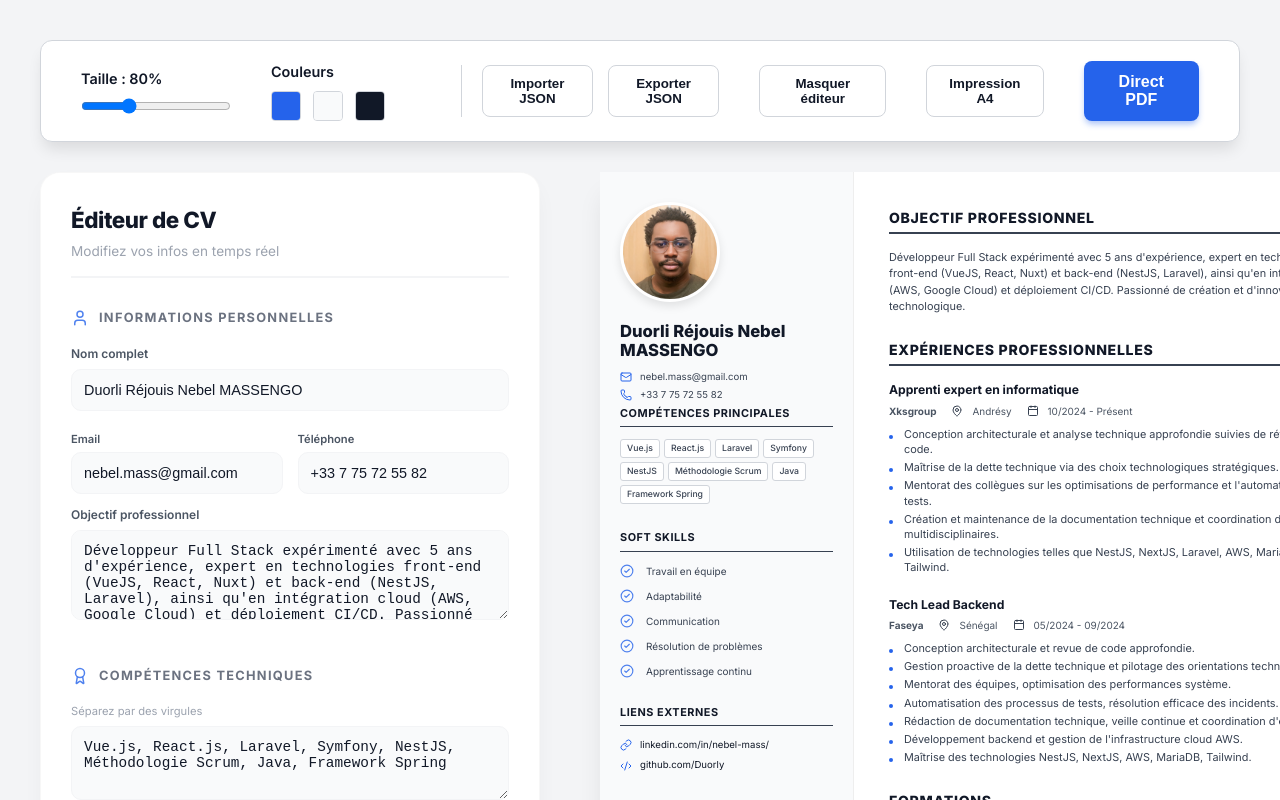
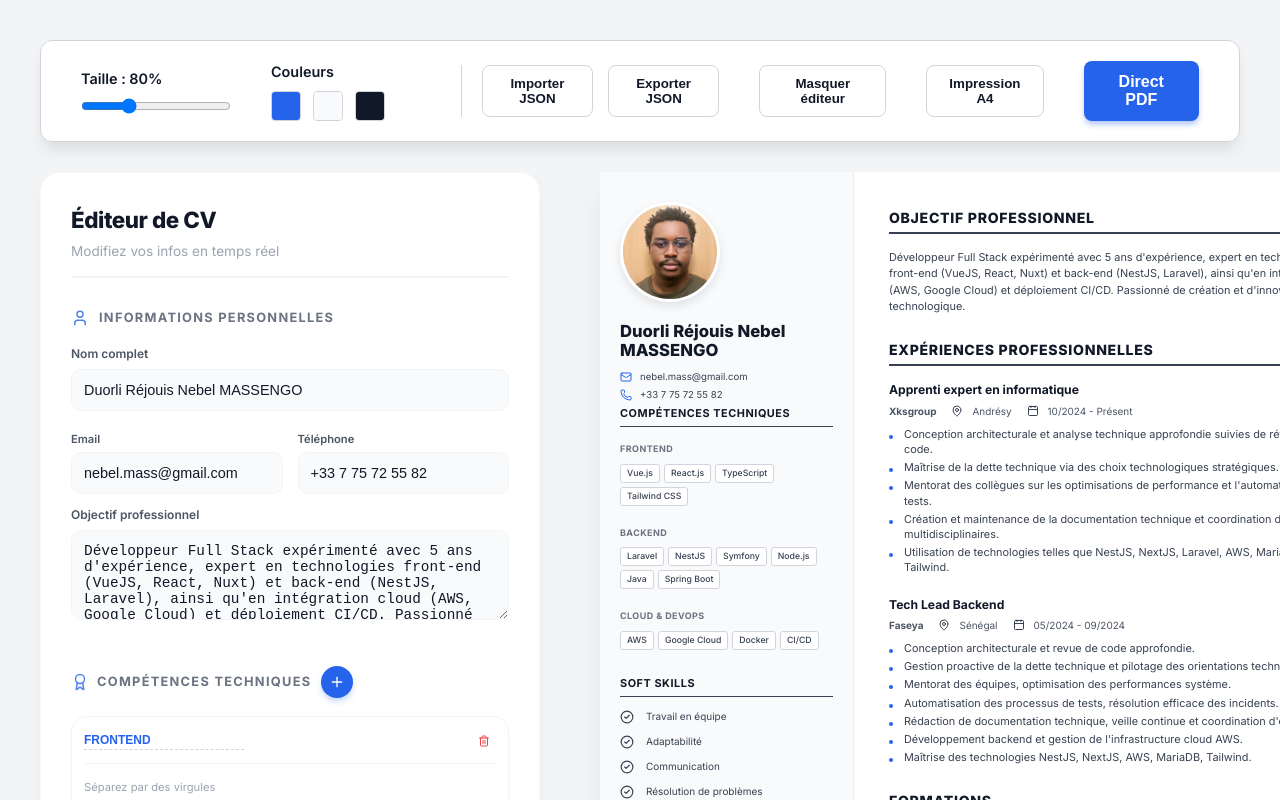
Before and after one commit to Duorly/CV_BUILDER, a React (Vite) app: page / in a window 1280 px wide. Shown: the top 800 px of the page. Built offline with nearby package versions, Linux system fonts and the light colour scheme.

Commit message:
feat: implement categorized skill management with dynamic CRUD operations in editor and resume view

```diff
--- a/src/App.css
+++ b/src/App.css
@@ -635,9 +635,46 @@ h1 {
   color: var(--text-medium);
 }
 
-.soft-skills-list li .icon-inline {
+.sidebar-sub-title {
+  font-size: calc(0.7rem * var(--font-scale));
+  text-transform: uppercase;
+  color: var(--text-light);
+  font-weight: 700;
+  letter-spacing: 0.05em;
+  margin-bottom: 8px;
+  margin-top: 15px;
+}
+
+.skills-category-group {
+  margin-bottom: 20px;
+}
+
+/* Editor additions */
+.mini-box {
+  padding: 12px !important;
+  margin-bottom: 12px !important;
+}
+
+.item-label-input {
+  background: transparent;
+  border: none;
+  border-bottom: 1px dashed #d1d5db;
+  font-size: 0.75rem;
+  font-weight: 700;
   color: var(--primary-color);
-  opacity: 0.8;
+  text-transform: uppercase;
+  padding: 2px 0;
+  width: auto;
+  outline: none;
+}
+
+.item-label-input:focus {
+  border-bottom-color: var(--primary-color);
+  background: #f9fafb;
+}
+
+.no-margin {
+  margin-bottom: 0 !important;
 }
 
 .social-links li,
--- a/src/components/Editor.jsx
+++ b/src/components/Editor.jsx
@@ -12,9 +12,26 @@ const Editor = ({ data, setData }) => {
         });
     };
 
-    const handleSkillsChange = (e) => {
-        const skillsArray = e.target.value.split(',').map(skill => skill.trim());
-        setData({ ...data, mainSkills: skillsArray });
+    const handleSkillsChange = (categoryIndex, value) => {
+        const newMainSkills = [...data.mainSkills];
+        newMainSkills[categoryIndex].skills = value.split(',').map(s => s.trim());
+        setData({ ...data, mainSkills: newMainSkills });
+    };
+
+    const handleCategoryNameChange = (categoryIndex, value) => {
+        const newMainSkills = [...data.mainSkills];
+        newMainSkills[categoryIndex].category = value;
+        setData({ ...data, mainSkills: newMainSkills });
+    };
+
+    const addSkillCategory = () => {
+        const newMainSkills = [...data.mainSkills, { category: "Nouvelle catégorie", skills: ["Compétence"] }];
+        setData({ ...data, mainSkills: newMainSkills });
+    };
+
+    const removeSkillCategory = (index) => {
+        const newMainSkills = data.mainSkills.filter((_, i) => i !== index);
+        setData({ ...data, mainSkills: newMainSkills });
     };
 
     const handleSoftSkillsChange = (e) => {
@@ -169,18 +186,39 @@ const Editor = ({ data, setData }) => {
             </div>
 
             <div className="editor-section">
-                <div className="section-header-icon">
+                <div className="section-header-flex section-header-icon">
+                    <div className="title-with-icon">
                         <Award size={18} className="header-icon" />
                         <h3>Compétences Techniques</h3>
                     </div>
-                <div className="form-group">
+                    <button className="add-btn-round" onClick={addSkillCategory} title="Ajouter une catégorie">
+                        <Plus size={16} />
+                    </button>
+                </div>
+
+                {data.mainSkills.map((categoryGroup, index) => (
+                    <div key={index} className="editor-item-box elegant mini-box">
+                        <div className="item-controls-top">
+                             <input
+                                type="text"
+                                className="item-label-input"
+                                value={categoryGroup.category}
+                                onChange={(e) => handleCategoryNameChange(index, e.target.value)}
+                            />
+                            <button className="remove-btn-icon" onClick={() => removeSkillCategory(index)}>
+                                <Trash2 size={12} />
+                            </button>
+                        </div>
+                        <div className="form-group no-margin">
                              <p className="field-hint">Séparez par des virgules</p>
                              <textarea
-                        rows="3"
-                        value={data.mainSkills.join(', ')}
-                        onChange={handleSkillsChange}
+                                rows="2"
+                                value={categoryGroup.skills.join(', ')}
+                                onChange={(e) => handleSkillsChange(index, e.target.value)}
                             />
                         </div>
+                    </div>
+                ))}
             </div>
 
             <div className="editor-section">
--- a/src/components/Resume.jsx
+++ b/src/components/Resume.jsx
@@ -27,12 +27,17 @@ const Resume = ({ data }) => {
                 </div>
 
                 <section className="sidebar-section">
-                    <h2>Compétences principales</h2>
-                    <div className="tag-cloud">
-                        {mainSkills.map((skill, index) => (
-                            <span key={index} className="tag">{skill}</span>
-                        ))}
-                    </div>
+                    <h2>Compétences Techniques</h2>
+                    {mainSkills.map((group, index) => (
+                        <div key={index} className="skills-category-group">
+                            <h3 className="sidebar-sub-title">{group.category}</h3>
+                            <div className="tag-cloud">
+                                {group.skills.map((skill, sIdx) => (
+                                    <span key={sIdx} className="tag">{skill}</span>
+                                ))}
+                            </div>
+                        </div>
+                    ))}
                 </section>
 
                 <section className="sidebar-section">
--- a/src/data/resumeData.json
+++ b/src/data/resumeData.json
@@ -8,14 +8,18 @@
     "objective": "Développeur Full Stack expérimenté avec 5 ans d'expérience, expert en technologies front-end (VueJS, React, Nuxt) et back-end (NestJS, Laravel), ainsi qu'en intégration cloud (AWS, Google Cloud) et déploiement CI/CD. Passionné de création et d'innovation technologique."
   },
   "mainSkills": [
-    "Vue.js",
-    "React.js",
-    "Laravel",
-    "Symfony",
-    "NestJS",
-    "Méthodologie Scrum",
-    "Java",
-    "Framework Spring"
+    {
+      "category": "Frontend",
+      "skills": ["Vue.js", "React.js", "TypeScript", "Tailwind CSS"]
+    },
+    {
+      "category": "Backend",
+      "skills": ["Laravel", "NestJS", "Symfony", "Node.js", "Java", "Spring Boot"]
+    },
+    {
+      "category": "Cloud & DevOps",
+      "skills": ["AWS", "Google Cloud", "Docker", "CI/CD"]
+    }
   ],
   "softSkills": [
     "Travail en équipe",
```
Lines whose indentation alone changed are shown as unchanged.
